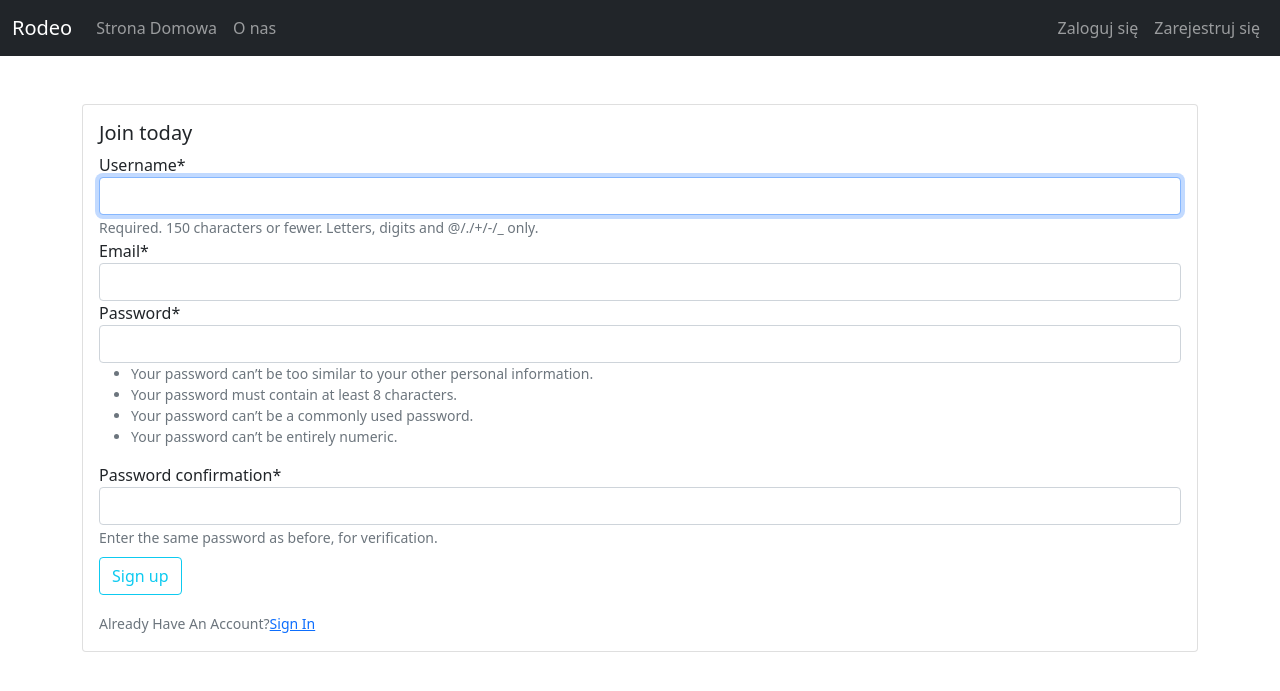
After one commit to projekt-zespolowy-rodeo/rodeo, a Django app: page /register/ in a window 1280 px wide. The commit adds this page. Shown: the top 691 px of the page. Run offline with Django 3.2, Linux system fonts and the light colour scheme; some libraries are stand-ins or nearby versions.

Commit message:
feat: Create new user with registration form

```diff
--- a/src/rodeo/settings.py
+++ b/src/rodeo/settings.py
@@ -31,7 +31,9 @@ ALLOWED_HOSTS = []
 # Application definition
 
 INSTALLED_APPS = [
+    'users.apps.UsersConfig',
     'rodeo_app.apps.RodeoAppConfig',
+    'crispy_forms',
     'django.contrib.admin',
     'django.contrib.auth',
     'django.contrib.contenttypes',
@@ -119,3 +121,5 @@ USE_TZ = True
 # https://docs.djangoproject.com/en/3.1/howto/static-files/
 
 STATIC_URL = '/static/'
+
+CRISPY_TEMPLATE_PACK = 'bootstrap4'
--- a/src/rodeo/urls.py
+++ b/src/rodeo/urls.py
@@ -15,8 +15,10 @@ Including another URLconf
 """
 from django.contrib import admin
 from django.urls import path, include
+from users import views as user_views
 
 urlpatterns = [
     path('admin/', admin.site.urls),
+    path('register/', user_views.register, name='rodeo-register'),
     path('', include('rodeo_app.urls')),
 ]
--- a/src/rodeo_app/templates/rodeo_app/base.html
+++ b/src/rodeo_app/templates/rodeo_app/base.html
@@ -35,7 +35,7 @@
                           <a class="nav-link" aria-current="page" href="#">Zaloguj się</a>
                         </li>
                         <li class="nav-item">
-                          <a class="nav-link" href="#">Zarejestruj się</a>
+                          <a class="nav-link" href="{% url 'rodeo-register' %}">Zarejestruj się</a>
                         </li>
                       </ul>
                 </form>
@@ -44,6 +44,14 @@
           </nav>
       </header>
     <div class="container">
+        {% if messages %}
+          {% for message in messages %}
+            <div class=" mt-4 alert-dismissible alert alert-{{ message.tags }}">
+              {{ message }}
+              <button type="button" class="btn-close" data-bs-dismiss="alert" aria-label="Close"></button>
+            </div>
+          {% endfor %}
+        {% endif%}
         {% block content %}{% endblock %}
     </div>
    <script src="https://cdn.jsdelivr.net/npm/bootstrap@5.0.0-beta1/dist/js/bootstrap.bundle.min.js" integrity="sha384-ygbV9kiqUc6oa4msXn9868pTtWMgiQaeYH7/t7LECLbyPA2x65Kgf80OJFdroafW" crossorigin="anonymous"></script>
--- /dev/null
+++ b/src/users/forms.py
@@ -0,0 +1,11 @@
+from django import forms
+from django.contrib.auth.models import User
+from django.contrib.auth.forms import UserCreationForm
+
+
+class UserRegisterForm(UserCreationForm):
+    email = forms.EmailField()
+
+    class Meta:
+        model = User
+        fields = ['username', 'email', 'password1', 'password2']
--- /dev/null
+++ b/src/users/templates/users/register.html
@@ -0,0 +1,22 @@
+{% extends "rodeo_app/base.html" %}
+{% load crispy_forms_tags %}
+{% block content %}
+        <div class="content-section">
+            <form method="POST">
+                {% csrf_token %}
+                <div class="card form-group mt-5">
+                    <div class="card-body">
+                    <h5 class="card-title">Join today</h5>
+
+                        {{ form|crispy }}
+                        <button class="btn btn-outline-info mt-2" type="submit">Sign up</button>
+                        <div class="pt-3">
+                            <small class="text-muted">Already Have An Account?<a class="ml-2" href="#">Sign In</a></small>
+                        </div>
+
+                    </div>
+                </div>
+            </form>
+
+        </div>
+{% endblock content %}
--- a/src/users/views.py
+++ b/src/users/views.py
@@ -1,3 +1,17 @@
-from django.shortcuts import render
+from django.shortcuts import render, redirect
+from django.contrib.auth.forms import UserCreationForm
+from django.contrib import messages
+from .forms import UserRegisterForm
 
-# Create your views here.
+def register(request):
+    if request.method == 'POST':
+        form = UserRegisterForm(request.POST)
+        if form.is_valid():
+            form.save()
+            username = form.cleaned_data.get('username')
+            messages.success(request, f'Account created for {username}!')
+            return redirect("rodeo-home")
+    else:
+        form = UserRegisterForm()
+
+    return render(request, 'users/register.html', {'form': form})
```
Also changed, not shown: src/db.sqlite3.
